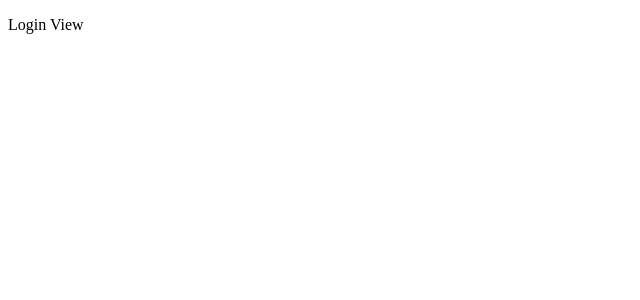
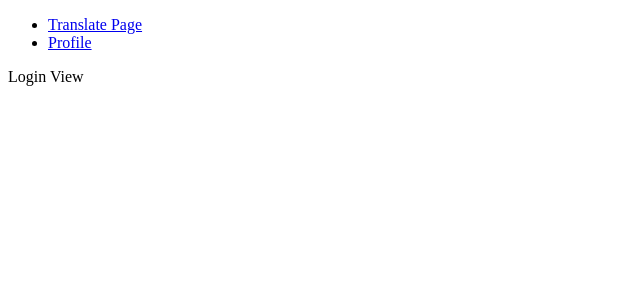
Before and after one commit to 98emre/React-Translation, a React (Create React App) app in the folder translation/: page / in a window 1280 px wide. Shown: the top 300 px of the page, without its empty margins (0-640 px from the left). Built offline with nearby package versions, Linux system fonts and the light colour scheme; the HTML template or start-up script is replaced by a standard one.

Commit message:
feat: Added navbar link for translate page and profile page

```diff
--- a/translation/src/App.js
+++ b/translation/src/App.js
@@ -2,12 +2,14 @@ import { BrowserRouter, Routes, Route } from "react-router-dom"
 import Login from "./view/Login"
 import Profile from "./view/Profile"
 import Translation from "./view/Translation"
+import Navbar from "./component/Navbar/Navbar";
 
 
 function App() {
 
   return (
     <BrowserRouter>
+      <Navbar />
       <Routes>
         <Route path="/" element={<Login />} />
         <Route path="/translation" element={<Translation />} />
--- a/translation/src/component/Navbar/Navbar.jsx
+++ b/translation/src/component/Navbar/Navbar.jsx
@@ -1,13 +1,16 @@
 
 
-
+import { NavLink } from "react-router-dom"
 
 const Navbar = () => {
 
     return (
-        <>
-            <p>Navbar</p>
-        </>
+        <nav>
+            <ul>
+                <li> <NavLink to="/">Translate Page</NavLink> </li>
+                <li> <NavLink to="/profile">Profile</NavLink> </li>
+            </ul>
+        </nav>
     )
 }
 
```
